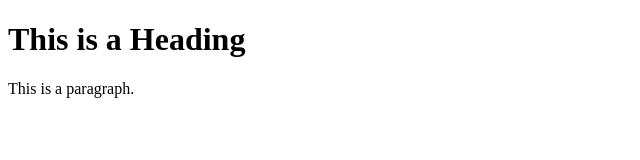
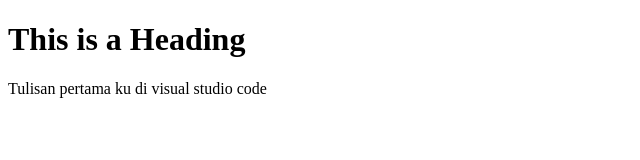
Before and after one commit to dayatpribadi/my_repository, a plain HTML site: page index.html in a window 1280 px wide. Shown: the whole page, without its empty margins (0-640 px from the left). Drawn offline with Linux system fonts and the light colour scheme.

Commit message:
Perubahan Judul dan isi Paragraf 1

```diff
--- a/index.html
+++ b/index.html
@@ -1,12 +1,12 @@
 <!DOCTYPE html>
 <html>
 <head>
-<title>My First Code</title>
+<title>Ini tempat menuliskan judul</title>
 </head>
 <body>
 
 <h1>This is a Heading</h1>
-<p>This is a paragraph.</p>
+<p>Tulisan pertama ku di visual studio code</p>
 
 </body>
 </html>
```
